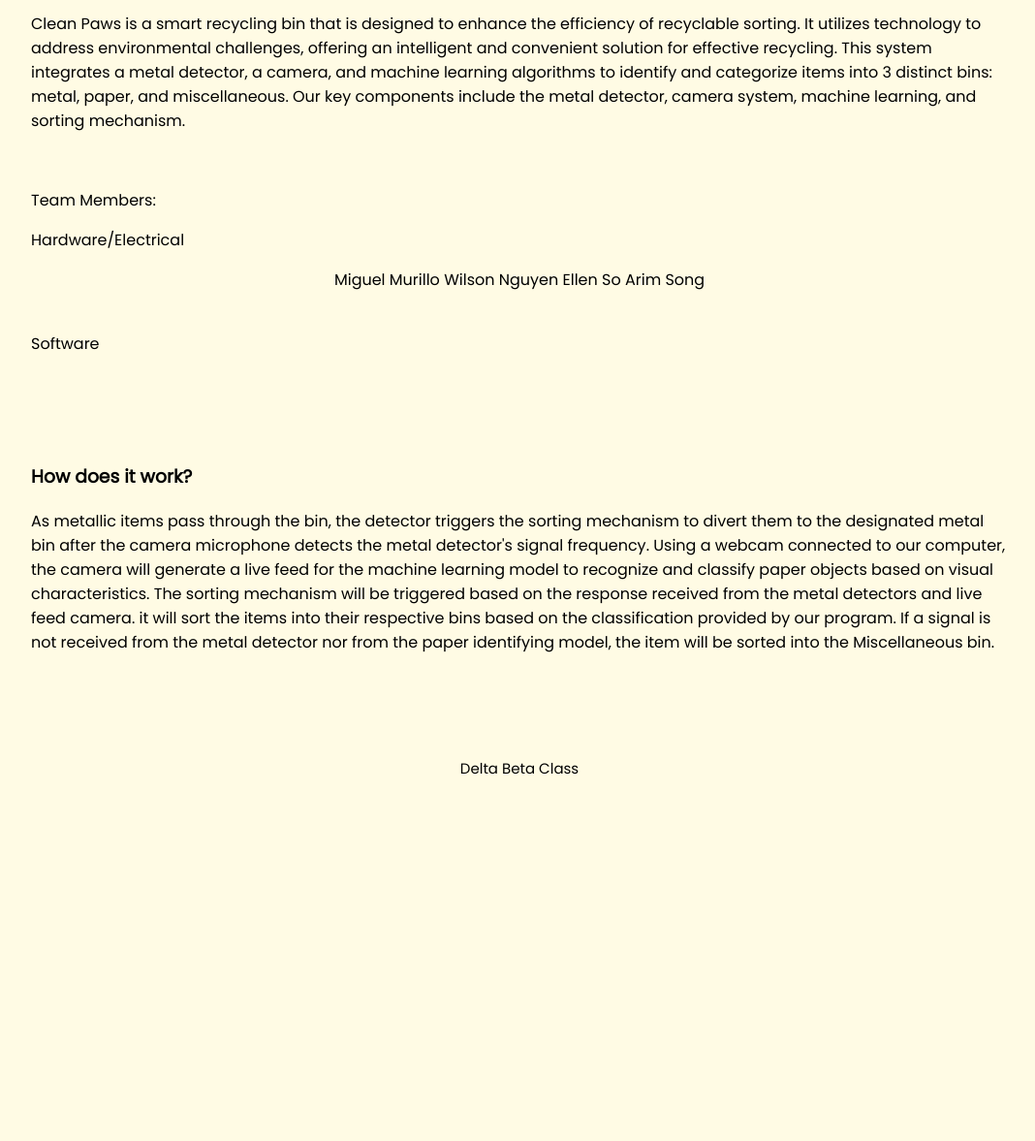
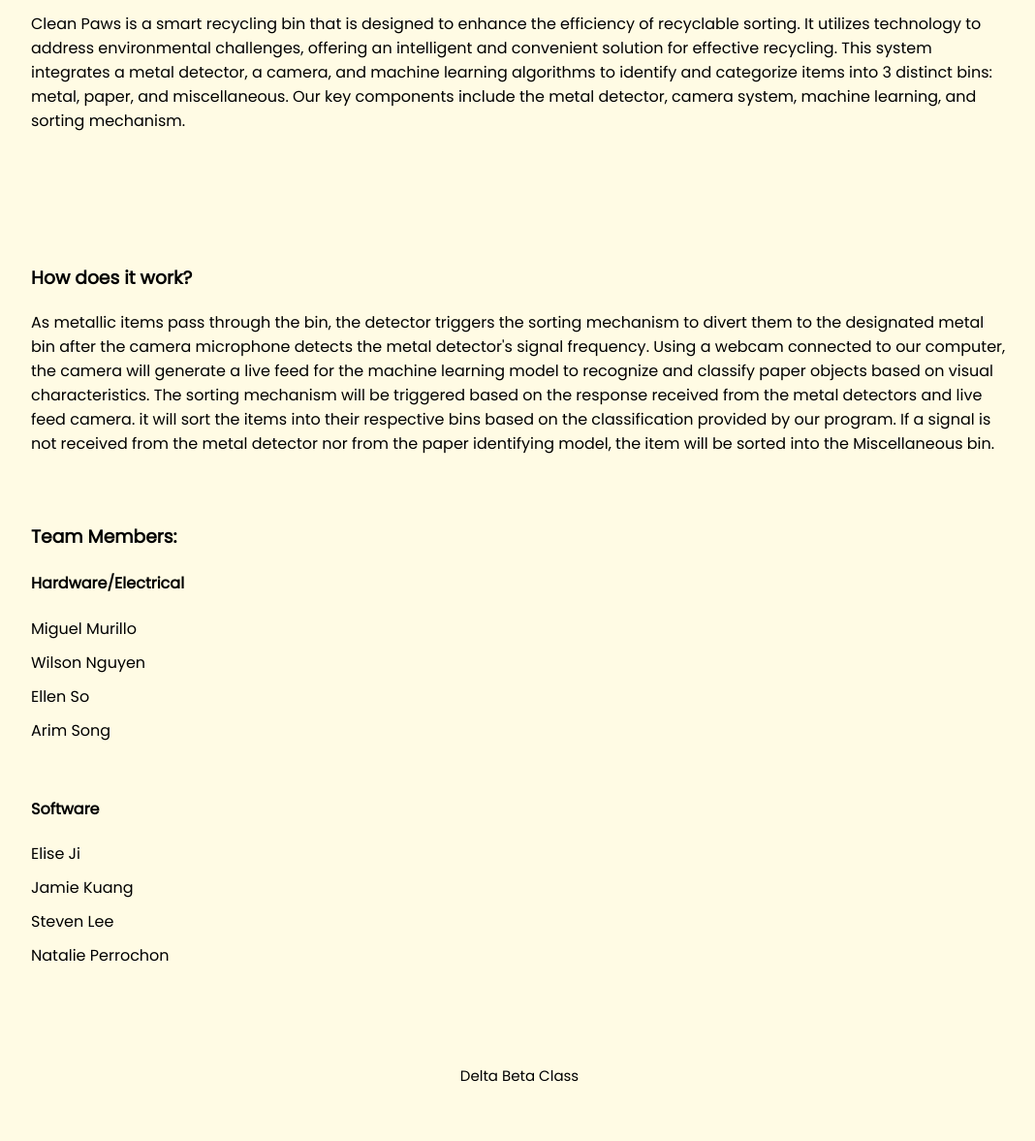
Before and after one commit to jkuang15/clean-paws, a Flask app: page / in a window 1280 px wide. Shown: the part 399-1576 px from the top of the page at 97% size, without its empty margins (104-1172 px from the left). Before the commit the page ends 1198 px from the top, so only its background shows below. Run offline with Flask 3, Linux system fonts and the light colour scheme.

Commit message:
team names implemented with flask and stylized

```diff
--- a/website_try2/app.py
+++ b/website_try2/app.py
@@ -6,7 +6,9 @@ app = Flask(__name__)
 
 @app.route("/")
 def landing():
-    return render_template("home.html")
+    hardware_names = ['Miguel Murillo', 'Wilson Nguyen', 'Ellen So', 'Arim Song']
+    software_names = ['Elise Ji', 'Jamie Kuang', 'Steven Lee', 'Natalie Perrochon']
+    return render_template("home.html", hardware_names = hardware_names, software_names = software_names)
 
 @app.route("/bin_capacity")
 def bin_capacity():
--- a/website_try2/static/css/styles.css
+++ b/website_try2/static/css/styles.css
@@ -65,15 +65,15 @@ p{
 }
 
 
-ul {
+/* ul {
     list-style-type: none;
     margin: 0;
     padding: 0;
-}
+} */
 
-li {
+/* li {
     display: inline;
-}
+} */
 
 a {
     padding: 10px;
@@ -101,10 +101,25 @@ a {
 
 }
 
+h4{
+    font-weight: bold;
+    text-align: left;
+    /* font-size: 20; */
+}
+
 ul {
-    list-style-type: square; /* Change the bullet style to square */
-    /* Additional styling properties can be added here */
+    list-style-type: none;
+    padding: 0;
+    margin: 0;
+    display: flex;
+    flex-direction: column; /* Stack items vertically */
+    align-items: flex-start
 }
+
+li {
+    margin-bottom: 10px; /* Optional: Add some spacing between list items */
+}
+
 
 p.bottom_tag{
     text-align:center;
--- a/website_try2/templates/home.html
+++ b/website_try2/templates/home.html
@@ -28,22 +28,7 @@
                 metal, paper, and miscellaneous. Our key components include the metal detector, camera system,
                 machine learning, and sorting mechanism. </p>
             <br>
-            <p>Team Members:</p>
-            <p>Hardware/Electrical</p>
-            <ul>
-                <li>Miguel Murillo</li>
-                <li>Wilson Nguyen</li>
-                <li>Ellen So</li>
-                <li>Arim Song</li>
-            </ul>
 
-            <br>
-            <p>Software</p>
-            <ul>
-                {% for name in names %}
-                    <li>{{ name }}</li>
-                {% endfor %}
-            </ul>
             <!-- <p>Software</p>
             <ul>
                 <li>Elise Ji</li>
@@ -64,6 +49,22 @@
                 is not received from the metal detector nor from the paper identifying model, the item
                 will be sorted into the Miscellaneous bin. </p>
 
+                <h3>Team Members:</h3>
+                <h4>Hardware/Electrical</h4>
+                <ul>
+                    {% for name in hardware_names %}
+                        <li>{{ name }}</li>
+                    {% endfor %}
+                </ul>
+
+                <br>
+                <h4>Software</h4>
+                <ul>
+                    {% for name in software_names %}
+                        <li>{{ name }}</li>
+                    {% endfor %}
+                </ul>
+
 
         </div>
         <br>
```
